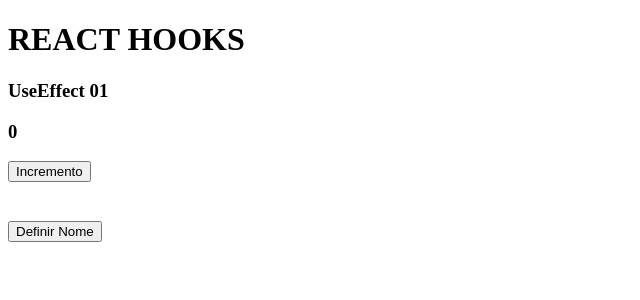
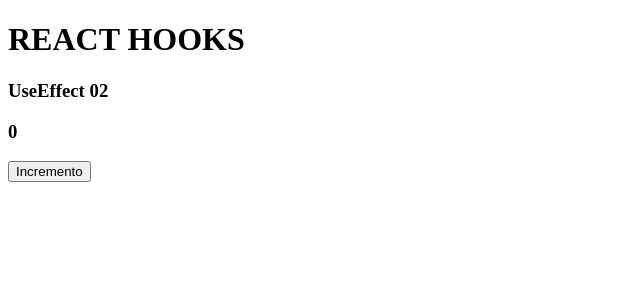
Before and after one commit to PedroSmaxY/React_Next_Hooks, a React (Vite) app: page / in a window 1280 px wide. Shown: the top 300 px of the page, without its empty margins (0-640 px from the left). Built offline with nearby package versions, Linux system fonts and the light colour scheme.

Commit message:
17_hooks

```diff
--- a/src/App.tsx
+++ b/src/App.tsx
@@ -15,7 +15,8 @@
 // import HookState14 from "./components/UseState_14";
 // import HookState15 from "./components/UseState_15";
 // import HookRef16 from "./components/UseRef_16";
-import HookEffect17 from "./components/UseEffect_17";
+// import HookEffect17 from "./components/UseEffect_17";
+import HookEffect18 from "./components/UseEffect_18";
 
 export default function App(): JSX.Element {
   return (
@@ -35,7 +36,8 @@ export default function App(): JSX.Element {
       {/* <HookState12 /> */}
       {/* <HookState15 /> */}
       {/* <HookRef16 /> */}
-      <HookEffect17 />
+      {/* <HookEffect17 /> */}
+      <HookEffect18 />
     </>
   );
 }
--- /dev/null
+++ b/src/components/UseEffect_18.tsx
@@ -0,0 +1,27 @@
+import { useState, useEffect, useRef } from "react";
+
+export default (): JSX.Element => {
+  const [valor, setValor] = useState<number>(() => 0);
+
+  const renderInicial = useRef<boolean>(true);
+
+  const incremento = () => setValor((old) => old + 1);
+
+  useEffect(() => {
+    if (renderInicial.current) {
+      renderInicial.current = false;
+    } else {
+      console.log("Código executado apenas quando o valor é alterado");
+    }
+  }, [valor]);
+
+  return (
+    <>
+      <div>
+        <h3>UseEffect 02</h3>
+        <h3>{valor}</h3>
+        <button onClick={incremento}>Incremento</button>
+      </div>
+    </>
+  );
+};
```
